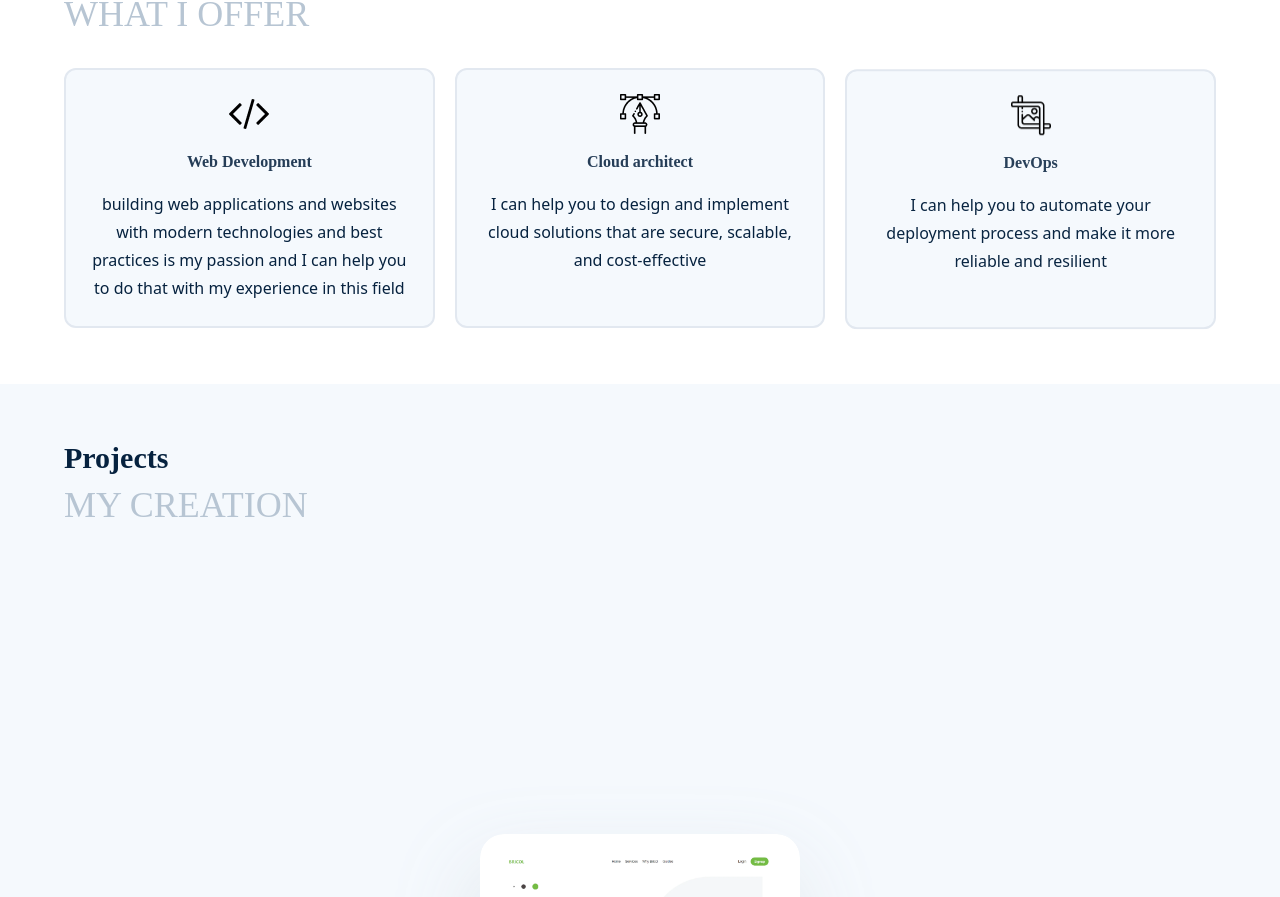
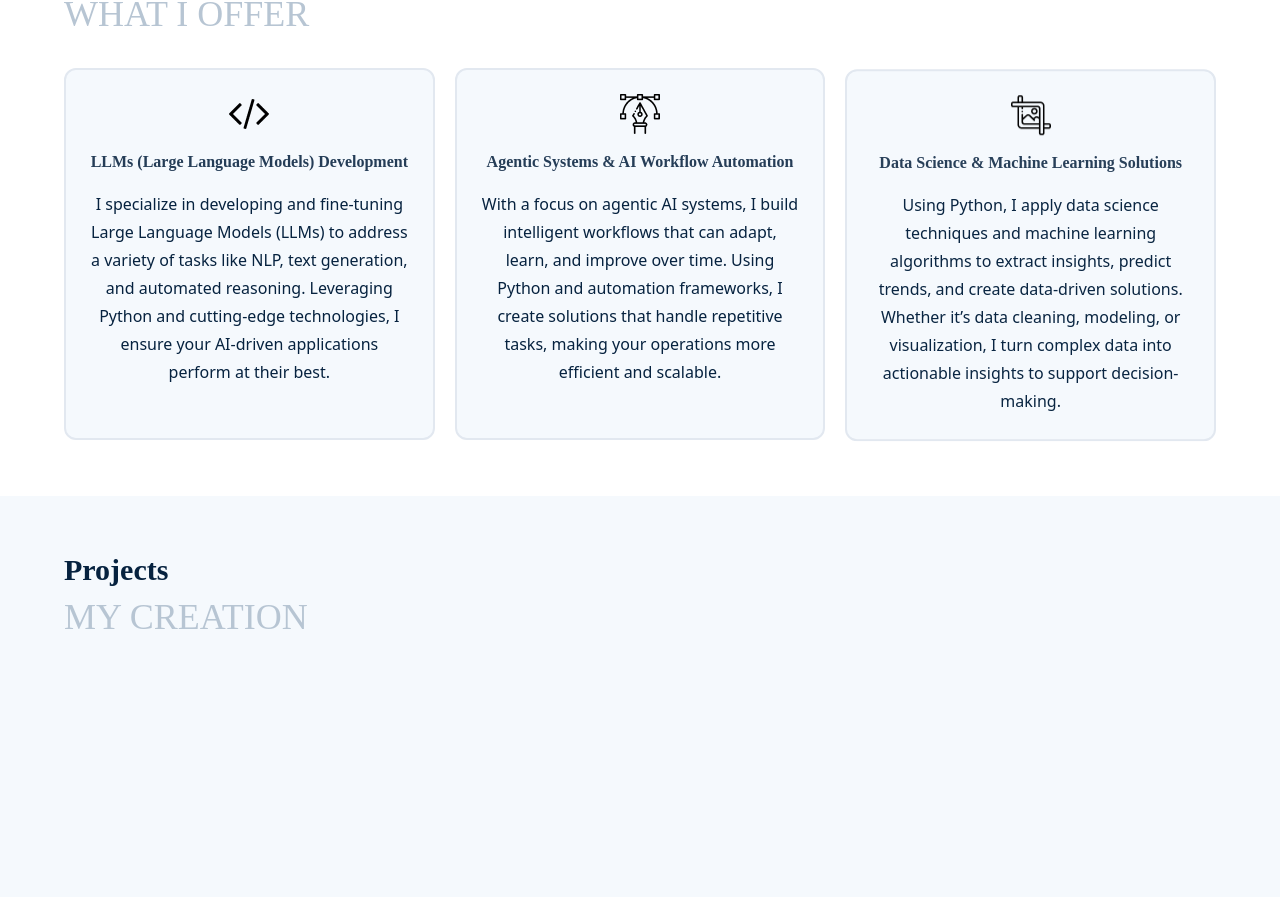
Before and after one commit to sial-sanwal/SanwalKhan-AI-Portfolio, a React (Vite) app: page / in a window 1280 px wide. Shown: the part 4071-4968 px from the top of the page. Built offline with nearby package versions, Linux system fonts and the light colour scheme; a web font is replaced by a local one.

Commit message:
adding the services cards

```diff
--- a/src/Content.js
+++ b/src/Content.js
@@ -194,16 +194,16 @@
             },],
         }, services: {
             title: "Services", subtitle: "WHAT I OFFER", service_content: [{
-                title: "Web Development",
-                para: "building web applications and websites with modern technologies and best practices is my passion and I can help you to do that with my experience in this field",
+                title: " LLMs (Large Language Models) Development",
+                para: "I specialize in developing and fine-tuning Large Language Models (LLMs) to address a variety of tasks like NLP, text generation, and automated reasoning. Leveraging Python and cutting-edge technologies, I ensure your AI-driven applications perform at their best.",
                 logo: services_logo1,
             }, {
-                title: "Cloud architect",
-                para: "I can help you to design and implement cloud solutions that are secure, scalable, and cost-effective",
+                title: "Agentic Systems & AI Workflow Automation",
+                para: "With a focus on agentic AI systems, I build intelligent workflows that can adapt, learn, and improve over time. Using Python and automation frameworks, I create solutions that handle repetitive tasks, making your operations more efficient and scalable.",
                 logo: services_logo2,
             }, {
-                title: "DevOps",
-                para: "I can help you to automate your deployment process and make it more reliable and resilient",
+                title: "Data Science & Machine Learning Solutions",
+                para: "Using Python, I apply data science techniques and machine learning algorithms to extract insights, predict trends, and create data-driven solutions. Whether it’s data cleaning, modeling, or visualization, I turn complex data into actionable insights to support decision-making.",
                 logo: services_logo3,
             },],
         }, Projects: {
@@ -337,15 +337,15 @@
             ],
         }, services: {
             title: "Les services", subtitle: "ce que j'offre", service_content: [{
-                title: "Développement web",
+                title: " LLMs (Large Language Models) Developmen",
                 para: "Construire des applications web et des sites web avec des technologies modernes et les meilleures pratiques est ma passion et je peux vous aider à le faire avec mon expérience dans ce domaine",
                 logo: services_logo1,
             }, {
-                title: "Architecte cloud",
+                title: "Agentic Systems & AI Workflow Automation",
                 para: "Je peux vous aider à concevoir et à mettre en œuvre des solutions cloud sécurisées, évolutives et rentables",
                 logo: services_logo2,
             }, {
-                title: "DevOps",
+                title: " Data Science & Machine Learning Solutions",
                 para: "Je peux vous aider à automatiser votre processus de déploiement et à le rendre plus fiable et résilient",
                 logo: services_logo3,
             },],
```
